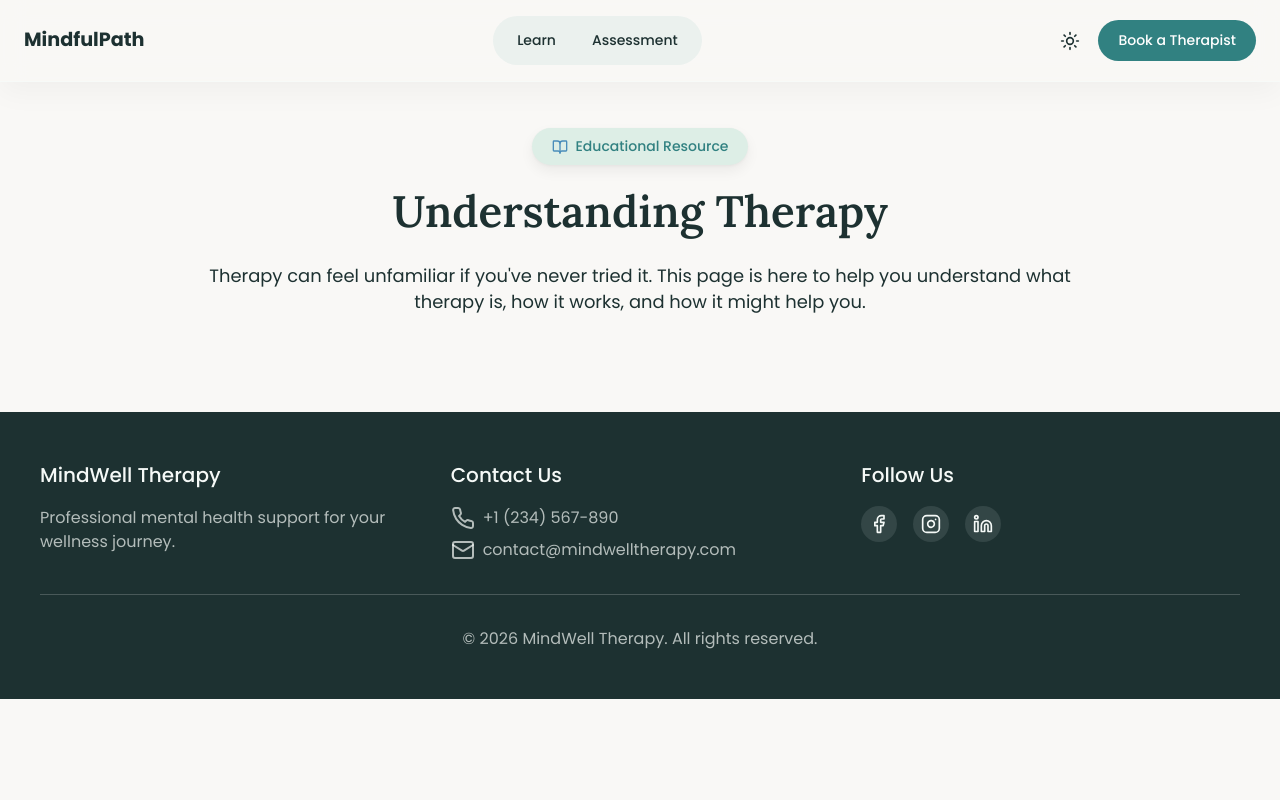
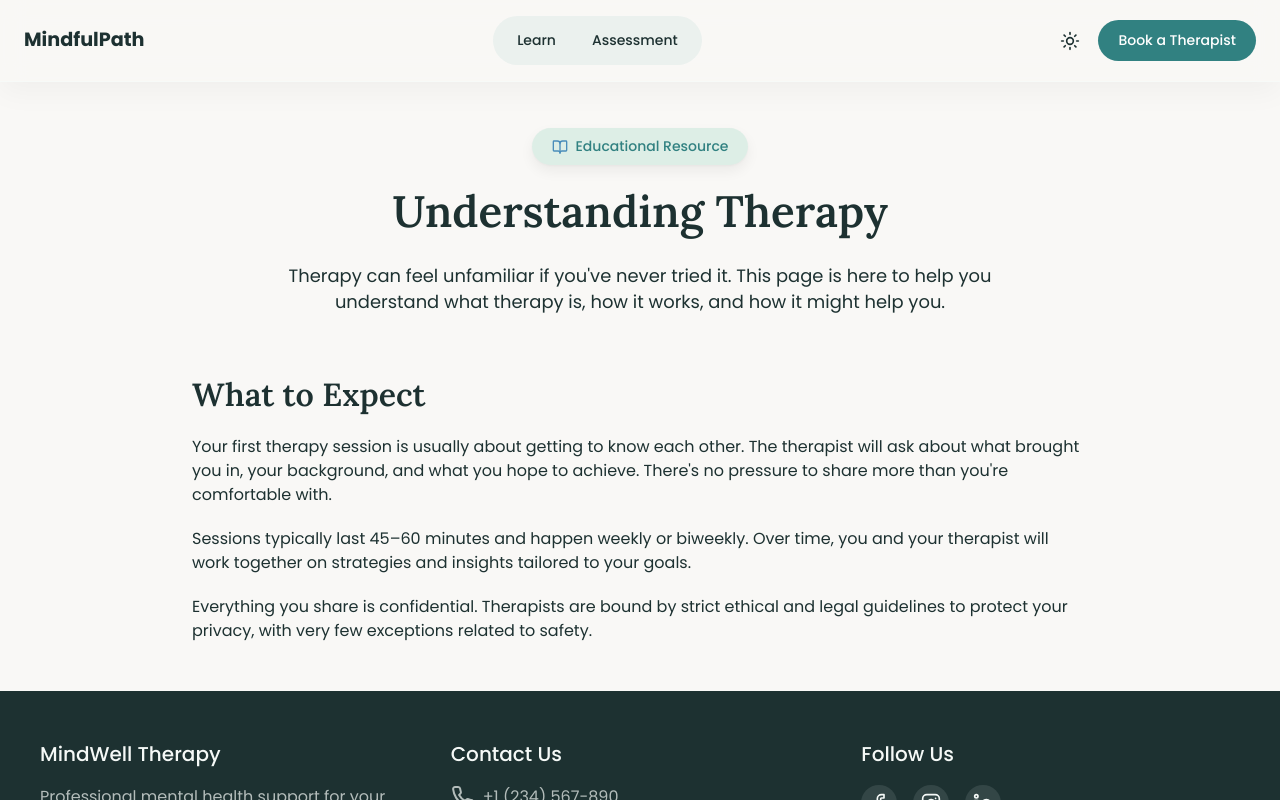
Before and after one commit to TNguyen20194/project-haven-react, a React (Vite) app: page /learn in a window 1280 px wide. Built offline with nearby package versions, Linux system fonts and the light colour scheme.

Commit message:
Add WhatToExpect Section

```diff
--- a/src/index.css
+++ b/src/index.css
@@ -18,6 +18,21 @@
     font-size: var(--fs-section);
     line-height: var(--lh-section);
     text-align: center;
+}
+
+.sub-heading {
+     --fs-section: 2rem;
+    --lh-section: 2.4rem;
+    font-family: "Lora";
+    color: hsl(var(--green-1));
+    font-weight: var(--fw-medium-2);
+    font-size: var(--fs-section);
+    line-height: var(--lh-section);
+}
+
+.p-text {
+    color: hsl(var(--green-1));
+    font-size: 1rem;
 }
 
 .inner-container {
--- a/src/pages/learn/Learn.tsx
+++ b/src/pages/learn/Learn.tsx
@@ -1,6 +1,7 @@
 import Header from "@/components/layout/header/Header";
 import Footer from "@/components/layout/footer/Footer";
 import UnderstandingTherapy from "./sections/UnderstandingTherapy";
+import WhatToExpect from "./sections/WhattoExpect";
 
 const Learn = () => {
     return (
@@ -8,6 +9,7 @@ const Learn = () => {
         <Header />
         <main>
             <UnderstandingTherapy />
+            <WhatToExpect />
         </main>
         <Footer />
         </div>
--- a/src/pages/learn/sections/UnderstandingTherapy.tsx
+++ b/src/pages/learn/sections/UnderstandingTherapy.tsx
@@ -3,8 +3,8 @@ import { BookOpen } from "lucide-react";
 
 const UnderstandingTherapy = () => {
   return (
-    <section className="hero">
-      <div className="max-w-[56rem] mx-auto text-center">
+    <section className="pt-32 px-6 py-4 mb-8">
+      <div className="max-w-[46rem] mx-auto text-center">
         <Badge
           icon={BookOpen}
           iconClassName="text-[hsl(var(--blue))]"
--- a/src/pages/learn/sections/WhattoExpect.tsx
+++ b/src/pages/learn/sections/WhattoExpect.tsx
@@ -0,0 +1,27 @@
+const WhatToExpect = () => {
+  return (
+    <section className="pt-3 px-6 py-4 mb-8">
+      <div className="max-w-[56rem] mx-auto">
+        <h3 className="sub-heading mb-5">What to Expect</h3>
+        <p className="p-text">
+          Your first therapy session is usually about getting to know each
+          other. The therapist will ask about what brought you in, your
+          background, and what you hope to achieve. There's no pressure to share
+          more than you're comfortable with.
+        </p>
+        <p className="p-text mt-5">
+          Sessions typically last 45–60 minutes and happen weekly or biweekly.
+          Over time, you and your therapist will work together on strategies and
+          insights tailored to your goals.
+        </p>
+        <p className="p-text mt-5">
+          Everything you share is confidential. Therapists are bound by strict
+          ethical and legal guidelines to protect your privacy, with very few
+          exceptions related to safety.
+        </p>
+      </div>
+    </section>
+  );
+};
+
+export default WhatToExpect;
```
